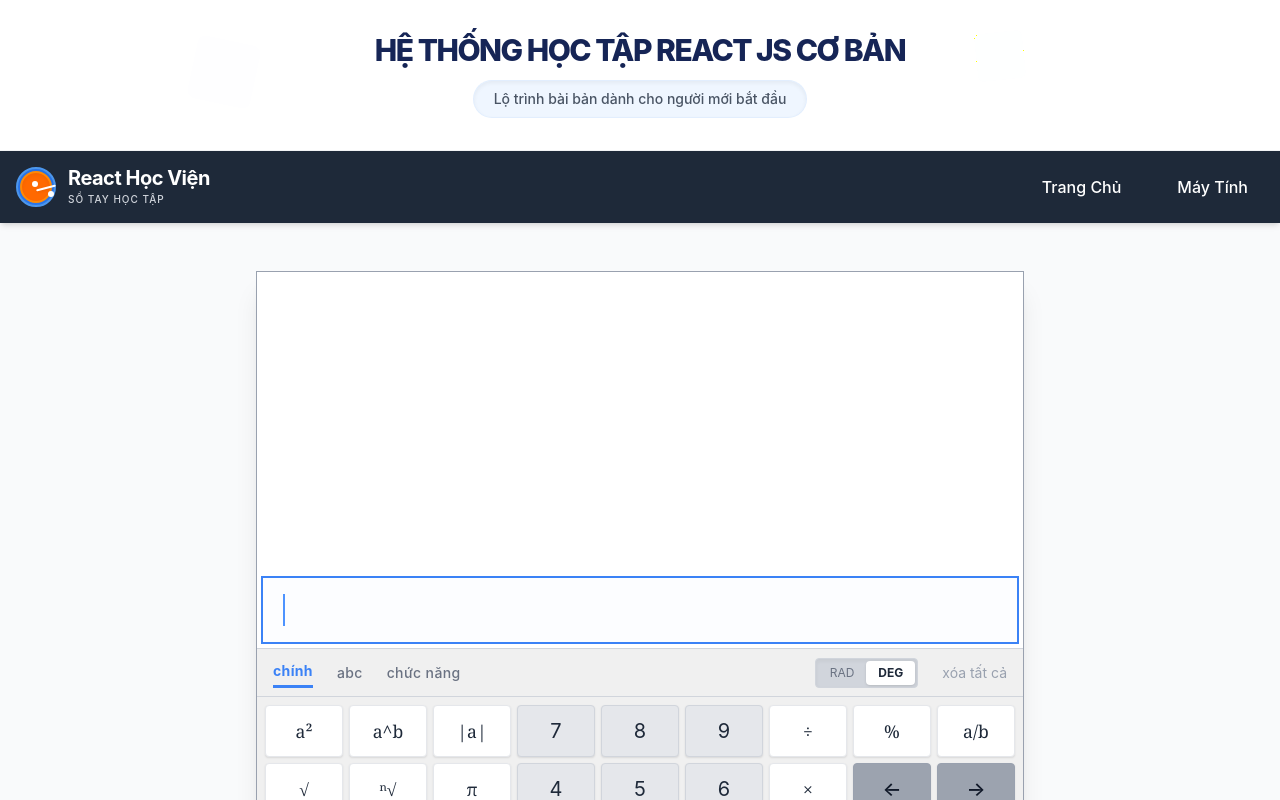
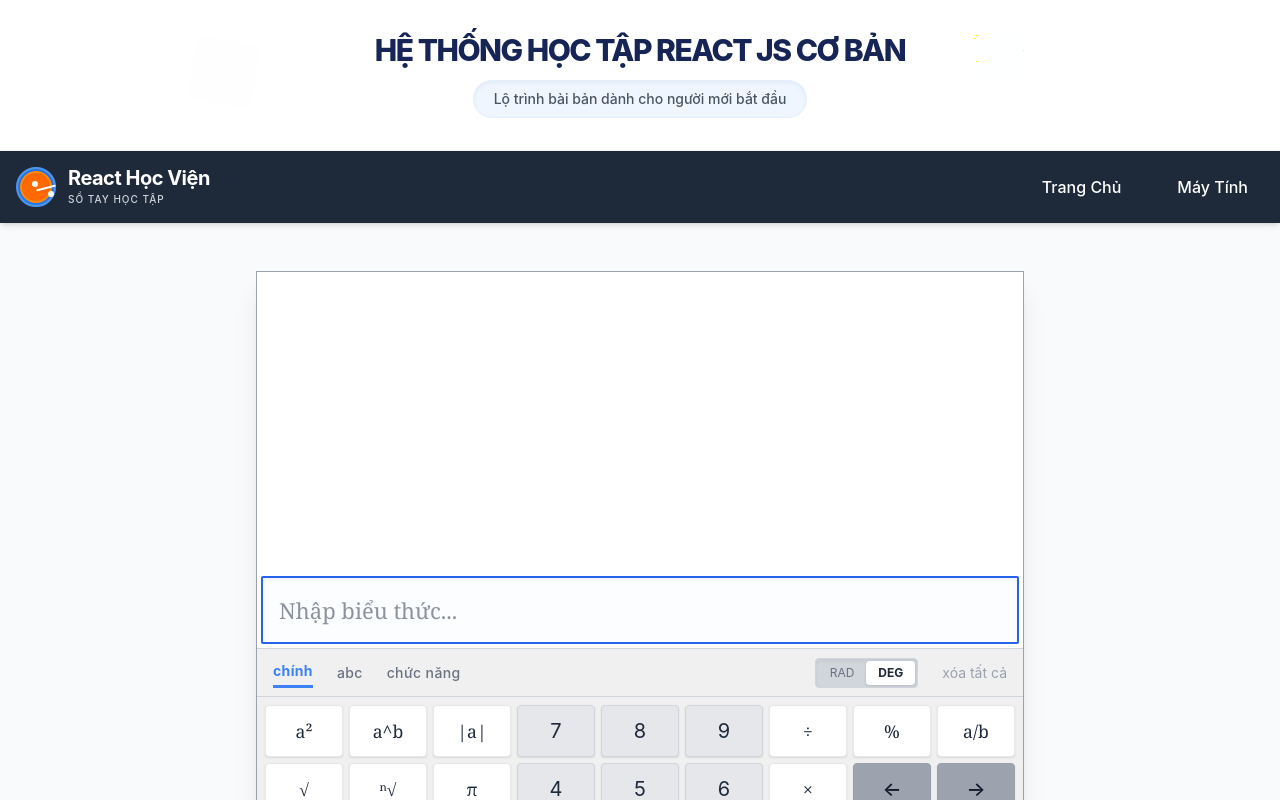
Before and after one commit to haonqpy00199-sys/my-react-app, a React (Vite) app: page /my-react-app/calculator in a window 1280 px wide. Shown: the top 800 px of the page. Built offline with nearby package versions, Linux system fonts and the light colour scheme.

Commit message:
feat: hoàn thiện giao diện máy tính với thẻ input và tính năng chuyển 3 tab phím

```diff
--- a/src/components/CalculatorButton.jsx
+++ b/src/components/CalculatorButton.jsx
@@ -6,7 +6,7 @@ export default function CalculatorButton({
 	colSpan = 1,
 	variant = "white",
 }) {
-	// Base styles: Căn giữa, bo góc nhẹ, hiệu ứng bấm nảy phím
+	// Base styles: Căn giữa, bo góc nhẹ, hiệu ứng bấm nảy phím giống máy tính GeoGebra
 	const baseStyles =
 		"h-[52px] flex items-center justify-center rounded-[4px] cursor-pointer transition-all duration-75 border shadow-[0_1px_2px_rgba(0,0,0,0.1)] active:translate-y-[1px] active:shadow-none font-medium select-none";
 
--- a/src/hooks/useCalculator.js
+++ b/src/hooks/useCalculator.js
@@ -109,6 +109,7 @@ export default function useCalculator() {
 
     return {
         input,
+        setInput,
         history,
         isRad,
         insert,
--- a/src/pages/Calculator.jsx
+++ b/src/pages/Calculator.jsx
@@ -41,10 +41,23 @@ export default function Calculator() {
 
 			{/* --- Ô NHẬP LIỆU (ACTIVE INPUT) --- */}
 			<div className="px-1 py-1 bg-white">
-				<div className="border-[2.5px] border-[#3b82f6] h-[68px] flex items-center px-4 text-[22px] font-serif text-gray-800 bg-blue-50/20">
-					{calc.input}
-					<span className="w-[1.5px] h-8 bg-blue-500 animate-pulse ml-1 inline-block"></span>
-				</div>
+				<input
+					type="text"
+					value={calc.input}
+					onChange={(e) => calc.setInput(e.target.value)}
+					onKeyDown={(e) => {
+						// Tự động tính toán khi người dùng bấm phím Enter
+						if (e.key === "Enter") {
+							e.preventDefault();
+							calc.calculate();
+						}
+					}}
+					placeholder="Nhập biểu thức..."
+					className="w-full border-[2.5px] border-[#3b82f6] focus:border-[#2563eb] h-[68px] px-4 text-[22px] font-serif text-gray-800 bg-blue-50/20 outline-none rounded-[2px] transition-colors shadow-inner"
+					autoFocus // Tự động trỏ chuột vào ô này khi vừa vào trang
+					autoComplete="off"
+					spellCheck="false"
+				/>
 			</div>
 
 			{/* --- THANH CÔNG CỤ (TOOLBAR CÓ TAB) --- */}
```
